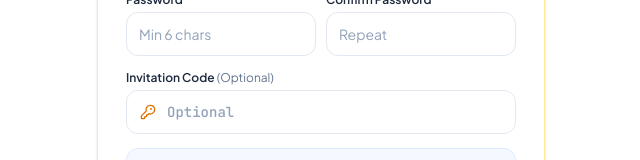
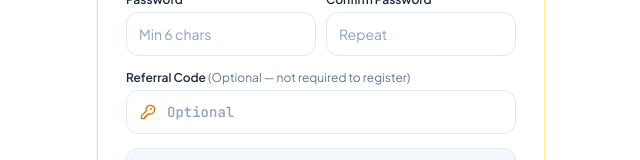
Before and after one commit to akdevelop8-svg/Zentro, a React (Vite) app: page / in a window 1280 px wide. Both pictures are taken after a click on the tab "Register". Shown: the part 427-587 px from the top of the page, without its empty margins (319-959 px from the left). Built offline with nearby package versions, Linux system fonts and the light colour scheme; no server answers.

Commit message:
Clarify referral code is optional and not registration verification

```diff
--- a/src/components/AuthView.tsx
+++ b/src/components/AuthView.tsx
@@ -346,11 +346,11 @@ export const AuthView: React.FC<AuthViewProps> = ({
                   htmlFor="reg-invite"
                   className="block text-xs font-semibold text-slate-800 mb-1"
                 >
-                  Invitation Code{' '}
+                  Referral Code{' '}
                   <span className="font-normal text-slate-500">
                     {initialReferralCode
                       ? '(Auto-filled from referral link)'
-                      : '(Optional)'}
+                      : '(Optional — not required to register)'}
                   </span>
                 </label>
                 <div className="relative">
```
